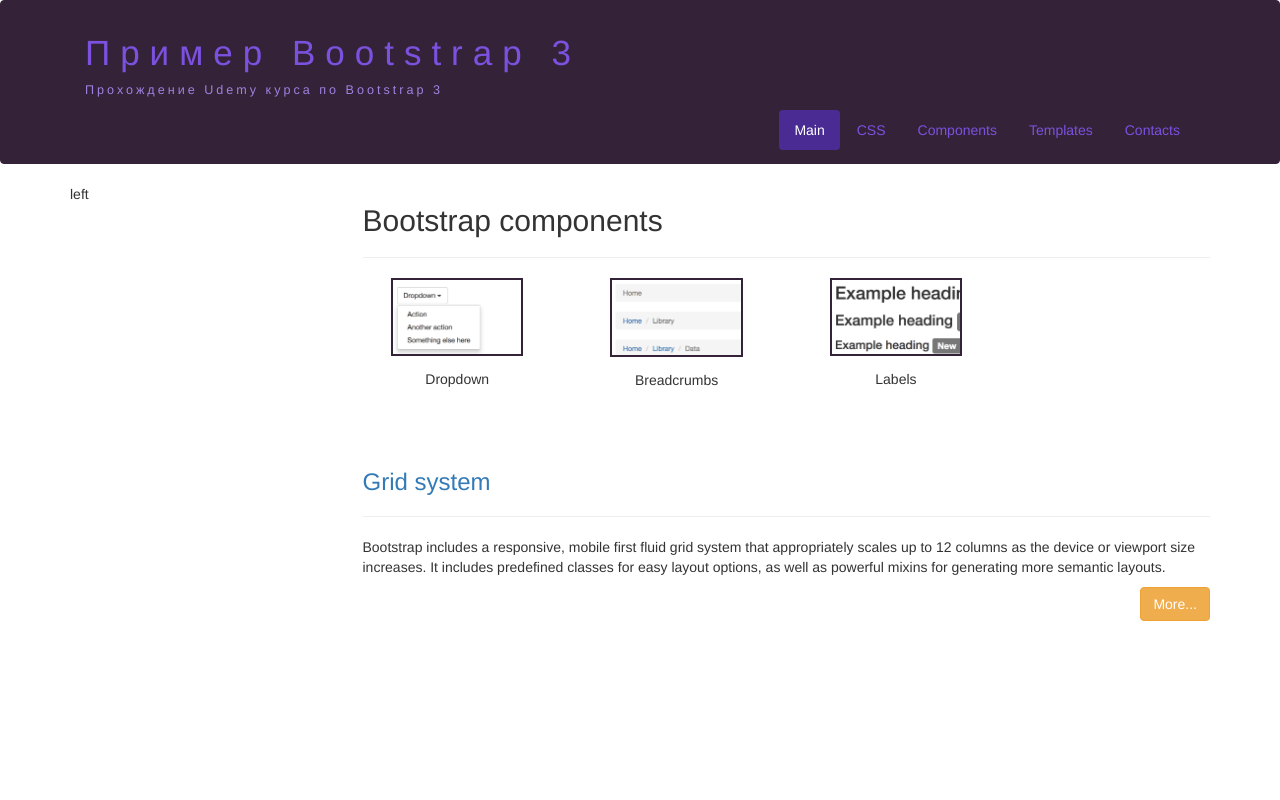
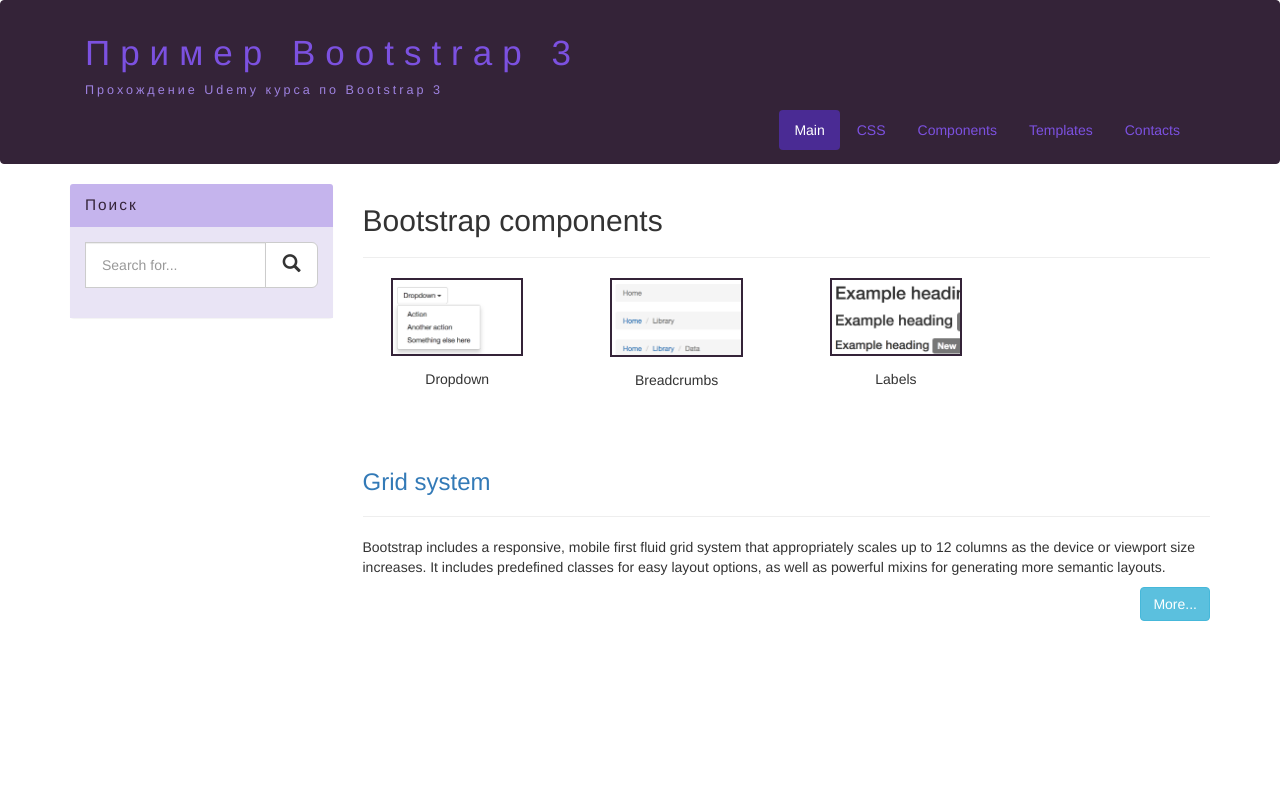
Before and after one commit to koshmarik/bootstrap3-course, a plain HTML site: page index.html in a window 1280 px wide. Shown: the top 800 px of the page. Drawn offline with nearby package versions, Linux system fonts and the light colour scheme.

Commit message:
added search panel

```diff
--- a/assets/css/style.css
+++ b/assets/css/style.css
@@ -72,17 +72,6 @@
 	height: 100%;
 }
 
-footer {
-	color: #7c51e0;
-	background: #342338;
-	padding: 17px 0 17px 0;
-	border-top: 1px solid #000;
-	text-align: right;
-}
-
-footer>a:hover {
-	color: #fff;
-}
 
 .fragment-block img {
 	width: 70%;
@@ -104,3 +93,42 @@
 .margin-8 {
 	margin-top: 8%;
 }
+
+.panel {
+	border: none;
+}
+
+.panel-body {
+	background-color: #e9e4f5;
+}
+
+.panel-info>.panel-heading {
+	background-color: #c5b4ed;
+	border-color: transparent;
+	color: #342338;
+}
+
+.sidebar-header {
+	font-size: 110%;
+	letter-spacing: 2px;
+}
+
+.input-lg {
+	font-size: 14px;
+}
+
+.form-control {
+	border-radius: 0px;
+}
+
+footer {
+	color: #7c51e0;
+	background: #342338;
+	padding: 17px 0 17px 0;
+	border-top: 1px solid #000;
+	text-align: right;
+}
+
+footer>a:hover {
+	color: #fff;
+}
--- a/index.html
+++ b/index.html
@@ -85,7 +85,7 @@
     				<a href=""><h3>Grid system</h3></a>
     				<hr>
     				<p>Bootstrap includes a responsive, mobile first fluid grid system that appropriately scales up to 12 columns as the device or viewport size increases. It includes predefined classes for easy layout options, as well as powerful mixins for generating more semantic layouts.</p>
-    				<a href="" class="btn btn-warning pull-right">More...</a>
+    				<a href="" class="btn btn-info pull-right">More...</a>
 
 					<div class="margin-8"></div>
 
@@ -96,7 +96,25 @@
     			</div>
 
     			<div class="col-lg-3 col-lg-pull-9">
-    				left
+    				<div class="panel panel-info">
+    					<div class="panel-heading">
+    						<div class="sidebar-header">Поиск</div>
+    					</div>
+    					<div class="panel-body">
+    						<form action="" role="search">
+    							<div class="form-group">
+    								<div class="input-group">
+    									<input type="search" class="form-control input-lg" placeholder="Search for...">
+    									<div class="input-group-btn">
+    										<button class="btn btn-default btn-lg" type="submit">
+    											<i class="glyphicon glyphicon-search"></i>
+    										</button>
+    									</div>
+    								</div>
+    							</div>
+    						</form>
+    					</div>
+    				</div>
     			</div>
     			<div class="clear"></div>
     		</div>
```
